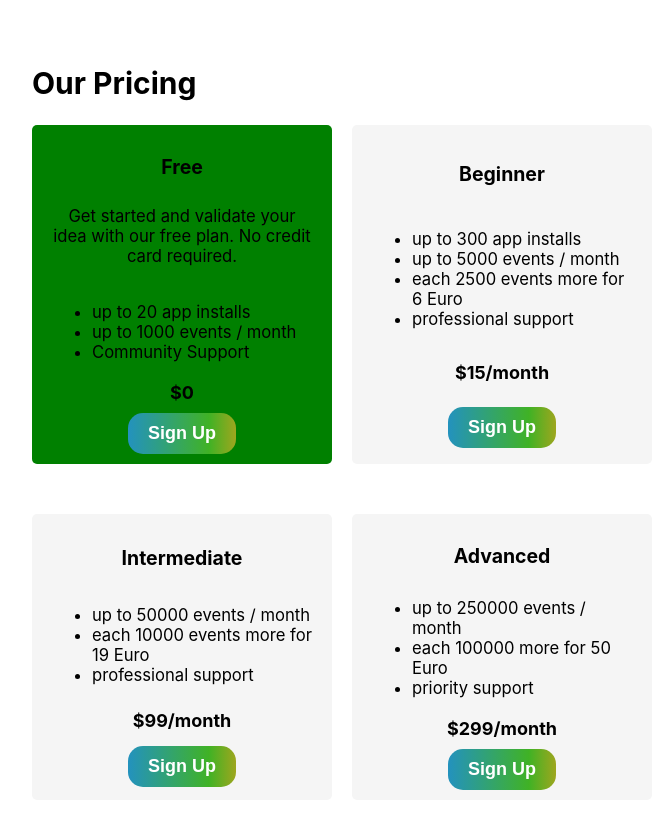
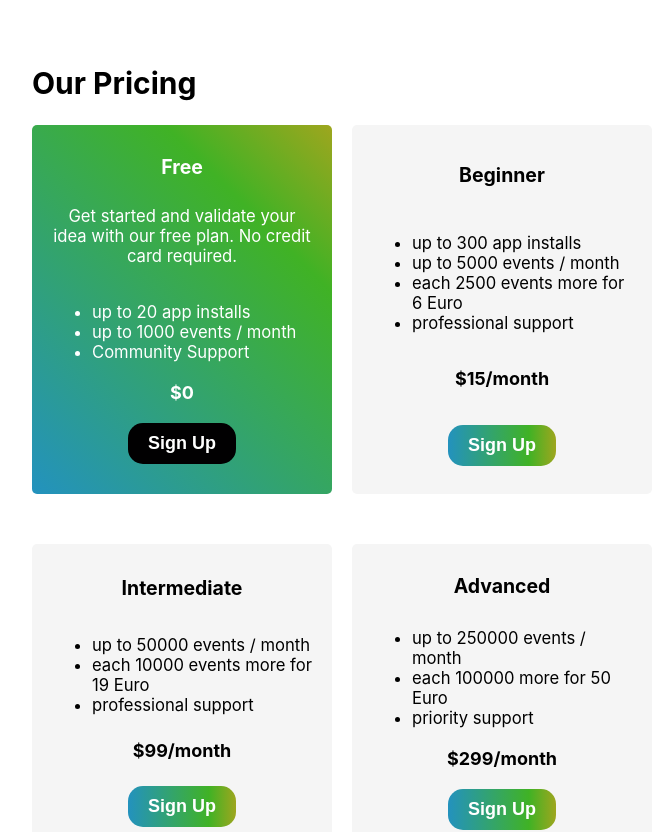
Before and after one commit to Bettelstab/kickify-io, a Next.js app: page / in a window 1280 px wide. Shown: the part 2280-3112 px from the top of the page, without its empty margins (298-953 px from the left). Built offline with nearby package versions, Linux system fonts and the light colour scheme.

Commit message:
Add transient style to free price box

```diff
--- a/pages/home/Pricing.module.css
+++ b/pages/home/Pricing.module.css
@@ -45,7 +45,23 @@
 }
 
 .free {
-  background: green;
+  background: linear-gradient(45deg, var(--gradient-colors));
+  color: var(--white);
+}
+
+.priceBox button {
+  margin: 10px;
+}
+
+.free button {
+  margin-bottom: 20px;
+  background: var(--black);
+  transition: color, background 0.35s ease;
+}
+
+.free button:hover {
+  background: var(--white);
+  color: var(--black);
 }
 
 @media screen and (min-width: 680px) {
```
